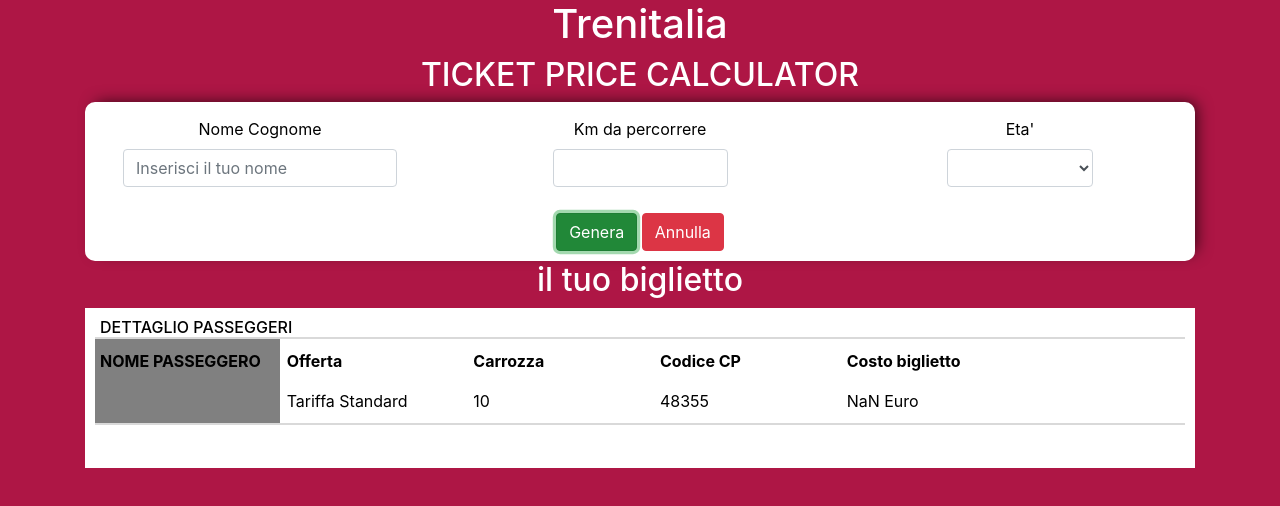
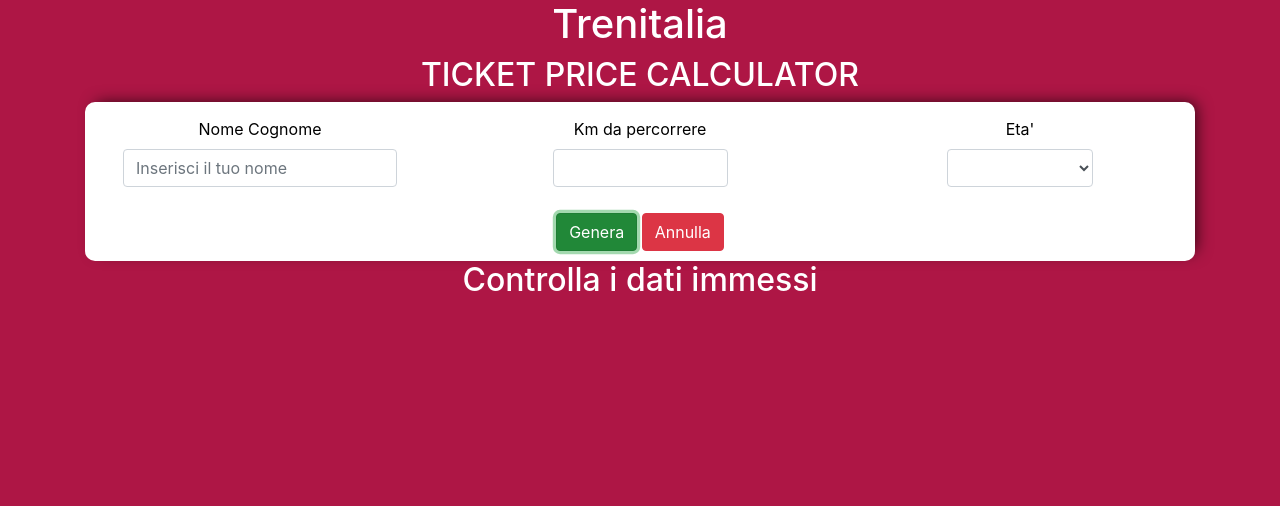
Before and after one commit to ENZOboldi87/js-biglietto-treno-form, a plain HTML site: page index.html in a window 1280 px wide. Both pictures are taken after a click on the button "Genera". Drawn offline with nearby package versions, Linux system fonts and the light colour scheme.

Commit message:
some bug fixed

```diff
--- a/index.html
+++ b/index.html
@@ -81,8 +81,6 @@
                   <div class="col-lg-2">
                     <div class="box-offerta">
                       <div class="content-text">
-
-
                         <p class="font-weight-bold">Offerta</p>
                         <span id="bigli-offerta"></span>
                       </div>
@@ -91,8 +89,6 @@
                   <div class="col-lg-2">
                     <div class="box-carrozza">
                       <div class="content-text">
-
-
                         <p class="font-weight-bold">Carrozza</p>
                         <span id="bigli-carrozza"></span>
                       </div>
@@ -101,8 +97,6 @@
                   <div class="col-lg-2">
                     <div class="box-codicecp">
                       <div class="content-text">
-
-
                         <p class="font-weight-bold">Codice CP </p>
                         <span id="bigli-cp"></span>
                       </div>
@@ -111,8 +105,6 @@
                   <div class="col-lg-2">
                     <div class="box-costo">
                       <div class="content-text">
-
-
                         <p class="font-weight-bold">Costo biglietto</p>
                         <span id="bigli-costo"></span>
                       </div>
@@ -123,6 +115,11 @@
           </div>
         </div>
       </section>
+      <section id="missing-values" class="d-none">
+        <div class="container">
+          <h2 class="text-center">Controlla i dati immessi</h2>
+        </div>
+      </section>
       <!-- ends ticket result -->
     </main>
     <!-- ends main -->
--- a/js/myscript.js
+++ b/js/myscript.js
@@ -1,5 +1,8 @@
 //  ticket result
 var sezioneBiglietto = document.getElementById('result-ticket');
+
+// missing values
+var erroreDatiImmessi = document.getElementById('missing-values');
 
 // form name element
 var buttonGenera = document.getElementById('generaBiglietto');
@@ -9,7 +12,6 @@
 var formEta = document.getElementById('form-eta');
 
 // others variables
-var formNomeValue;
 var formKmValue;
 var formEtaValue;
 var formOffertaValue = 'Tariffa Standard';
@@ -24,14 +26,22 @@
 // ticket compiler button
 buttonGenera.addEventListener('click',
   function() {
+    erroreDatiImmessi.className = 'd-none';
     sezioneBiglietto.className = 'd-block';
     formKmValue = parseInt(formKm.value);
     formEtaValue = formEta.value;
 
-    // calcolo prezzo
+    // price calculator
     var prezzo = formKmValue * 0.21;
 
-    // calcolo sconti
+    // in case of missing values
+    if ((formNome.value == '') || (isNaN(formKmValue))) {
+      erroreDatiImmessi.className = 'd-block';
+      sezioneBiglietto.className = 'd-none';
+
+    }
+
+    // discount calculator
     if (formEtaValue == 'Min') {
       prezzo = prezzo - ( prezzo * 20 / 100 );
       formOffertaValue = ' Sconto Young';
@@ -43,7 +53,7 @@
       formOffertaValue = ' Sconto Senior';
     }
 
-    // compilazione biglietto
+    // compiling ticket
 
     biglNome.innerHTML = formNome.value;
     biglCosto.innerHTML = prezzo.toFixed(2) + ' Euro';
@@ -64,6 +74,7 @@
     biglOfferta.innerHTML = '';
     biglCosto.innerHTML= '';
     sezioneBiglietto.className = 'd-none';
+    erroreDatiImmessi.className = 'd-none';
 
 
   }
```
Lines whose indentation alone changed are shown as unchanged.
